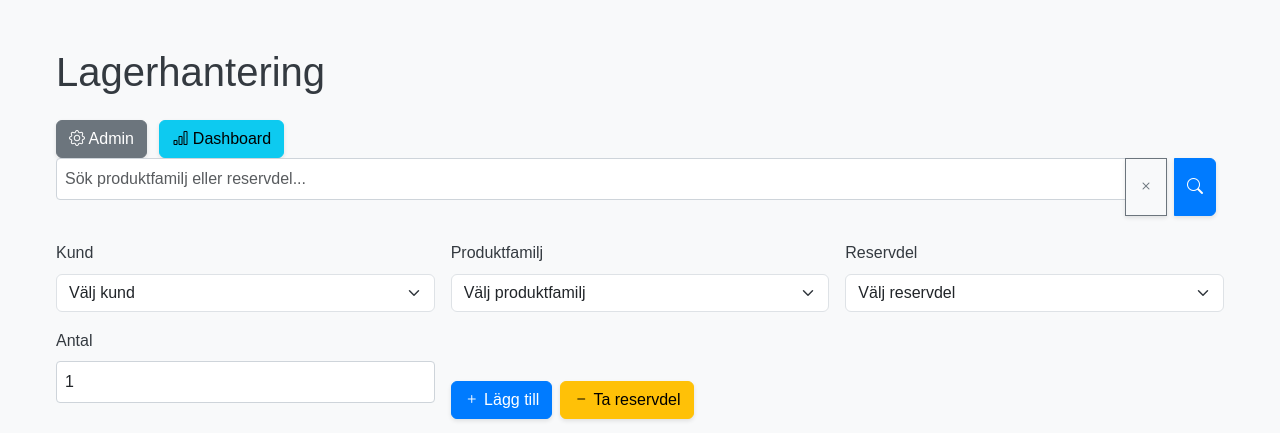
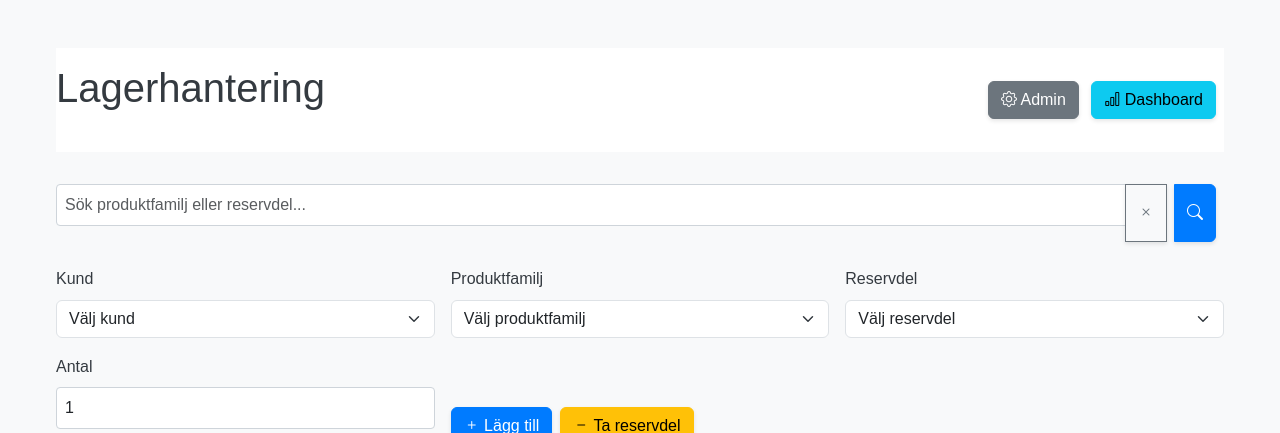
Before and after one commit to mewset/lagerhantering, a Flask app: page / in a window 1280 px wide. Shown: the top 433 px of the page. Run offline with Flask 3, Linux system fonts and the light colour scheme; data that the repository does not hold is empty.

Commit message:
fixed styles for header

```diff
--- a/static/css/style.css
+++ b/static/css/style.css
@@ -18,6 +18,19 @@ body {
     max-width: 1200px;
     margin: 2rem auto;
     padding: 0 1rem;
+}
+
+
+.header-container {
+    display: flex;
+    justify-content: space-between;
+    align-items: center;
+    margin-bottom: 2rem;
+    position: sticky;
+    top: 0;
+    background-color: #fff;
+    z-index: 1000;
+    padding: 1rem 0;
 }
 
 /* Rubriker */
```
